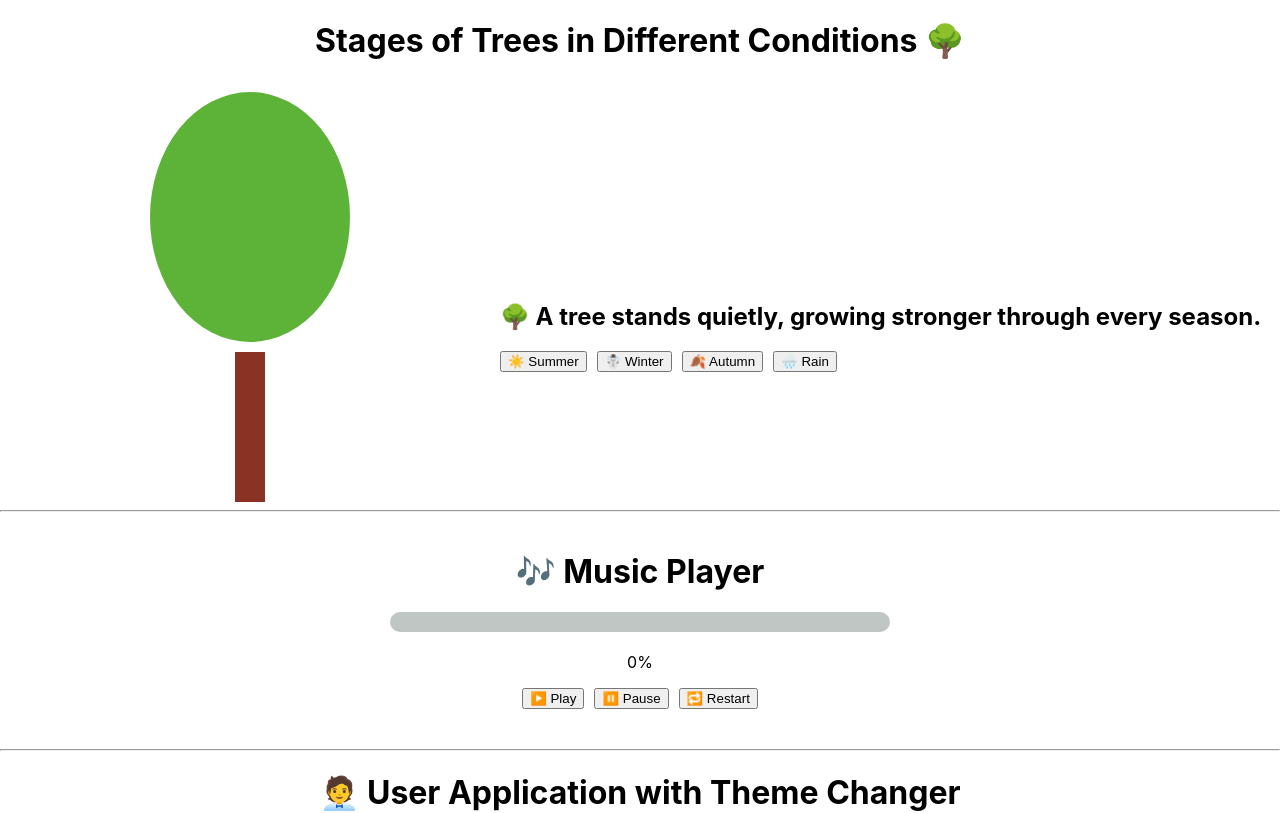
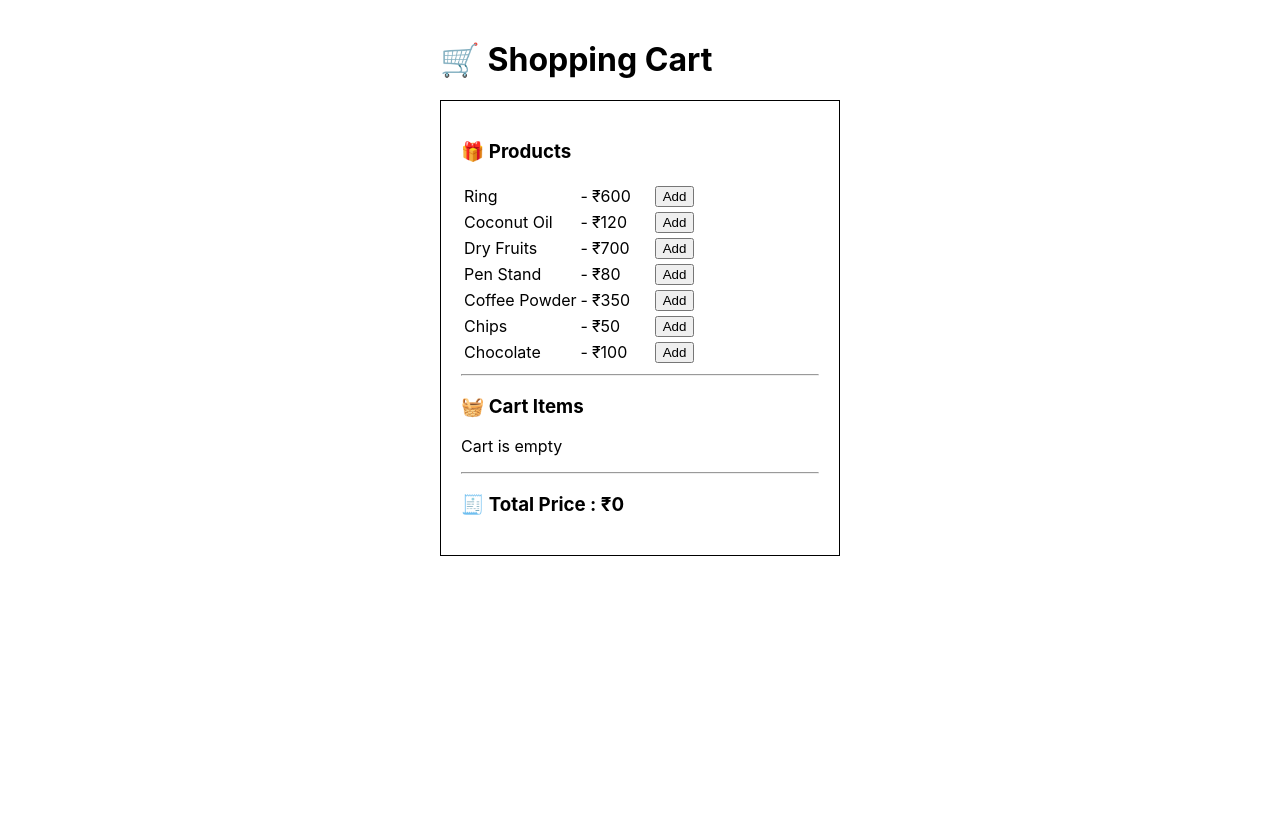
Before and after one commit to KethraPackiamB/react-hooks-deep-dive, a React (Create React App) app: page / in a window 1280 px wide. Shown: the top 813 px of the page. Built offline with nearby package versions, Linux system fonts and the light colour scheme.

Commit message:
Created SHopping cart by useReducer

```diff
--- a/src/App.js
+++ b/src/App.js
@@ -5,16 +5,18 @@ import MusicPlayerByUseEffect from './Components/MusicPlayerByUseEffect';
 import SettingPanel from './Components/AppPanelSettingByContextAPI/SettingPanel';
 import { SettingContextProvider } from './Components/AppPanelSettingByContextAPI/SettingContext';
 import UserApp from './Components/AppPanelSettingByContextAPI/UserApp';
+import ShoppingCartbyUseReducer from './Components/ShoppingCartbyUseReducer';
 
 function App() {
   return (
     <div>
-      <TreeStageChangesByUseState/>
-      <MusicPlayerByUseEffect/>
-      <SettingContextProvider>
+      {/* <TreeStageChangesByUseState/> */}
+      {/* <MusicPlayerByUseEffect/> */}
+      {/* <SettingContextProvider>
       <SettingPanel/>
       <UserApp/>
-      </SettingContextProvider>
+      </SettingContextProvider> */}
+      <ShoppingCartbyUseReducer/>
     </div>
   );
 }
--- a/src/Components/AppPanelSettingByContextAPI/SettingPanel.jsx
+++ b/src/Components/AppPanelSettingByContextAPI/SettingPanel.jsx
@@ -13,7 +13,7 @@ const SettingPanel = () => {
       <div
         style={{
           width: "200px",
-          margin: "40px auto",
+          margin: "30px auto",
           textAlign: "center",
           border: "1px solid #000",
           padding: "20px 0",
--- a/src/Components/AppPanelSettingByContextAPI/UserApp.jsx
+++ b/src/Components/AppPanelSettingByContextAPI/UserApp.jsx
@@ -13,12 +13,12 @@ const UserApp = () => {
         color: settings.themeColor,
         borderRadius: "10px",
         margin: "30px auto",
-        width: "500px",
+        width: "600px",
       }}
     >
       <h1>📝 User Panel</h1>
       <p>
-        Hi User, here you can change the theme of this app as your convinent.
+        Hi User, here you can change the theme of this app as you want.
       </p>
     </div>
   );
--- /dev/null
+++ b/src/Components/ShoppingCartbyUseReducer.jsx
@@ -0,0 +1,180 @@
+import React, { useReducer } from "react";
+
+const initialState = {
+  cart: [],
+};
+
+const cartReducer = (state, action) => {
+  switch (action.type) {
+    case "ADD_TO_CART": {
+      const existingItem = state.cart.find(
+        (item) => item.id === action.payload.id,
+      );
+
+      if (existingItem) {
+        return {
+          ...state,
+          cart: state.cart.map((item) =>
+            item.id === action.payload.id
+              ? { ...item, quantity: item.quantity + 1 }
+              : item,
+          ),
+        };
+      }
+      return {
+        ...state,
+        cart: [...state.cart, { ...action.payload, quantity: 1 }],
+      };
+    }
+
+    case "INCREASE_QUANTITY": {
+      return {
+        ...state,
+        cart: state.cart.map((item) =>
+          item.id === action.payload
+            ? { ...item, quantity: item.quantity + 1 }
+            : item,
+        ),
+      };
+    }
+
+    case "DECREASE_QUANTITY": {
+      return {
+        ...state,
+        cart: state.cart
+          .map((item) =>
+            item.id === action.payload
+              ? { ...item, quantity: item.quantity - 1 }
+              : item,
+          )
+          .filter((item) => item.quantity > 0),
+      };
+    }
+
+    case "REMOVE_ITEM": {
+      return {
+        ...state,
+        cart: state.cart.filter((item) => item.id !== action.payload),
+      };
+    }
+
+    case "CLEAR_CART": {
+      return initialState;
+    }
+
+    default:
+      return state;
+      break;
+  }
+};
+
+const products = [
+  { id: "1", name: "Ring", amount: "600" },
+  { id: "2", name: "Coconut Oil", amount: "120" },
+  { id: "3", name: "Dry Fruits", amount: "700" },
+  { id: "4", name: "Pen Stand", amount: "80" },
+  { id: "5", name: "Coffee Powder", amount: "350" },
+  { id: "6", name: "Chips", amount: "50" },
+  { id: "7", name: "Chocolate", amount: "100" },
+];
+
+const ShoppingCartbyUseReducer = () => {
+  const [state, dispatch] = useReducer(cartReducer, initialState);
+  console.log(state);
+
+  const totalPrice = state.cart.reduce(
+    (sum, item) => sum + item.amount * item.quantity,
+    0,
+  );
+
+  return (
+    <div style={{ width: "400px", margin: "40px auto" }}>
+      <h1>🛒 Shopping Cart</h1>
+      <div style={{ border: "1px solid #000", padding: "20px" }}>
+        <div>
+          <h3>🎁 Products</h3>
+
+          <table>
+            {/* <thead>
+            <th>
+               <tr>
+                <td>Products</td>
+                <td></td>
+                <td>Price</td>
+                <td></td>
+                <td>Add</td>
+               </tr>
+            </th>
+        </thead> */}
+            <tbody>
+              {products.map((product) => (
+                <tr key={product.id}>
+                  <td>{product.name}</td>
+                  <td> - </td>
+                  <td>₹{product.amount}</td>
+                  <td>
+                    <button
+                      onClick={() =>
+                        dispatch({ type: "ADD_TO_CART", payload: product })
+                      }
+                      style={{ marginLeft: "20px" }}
+                    >
+                      Add
+                    </button>
+                  </td>
+                </tr>
+              ))}
+            </tbody>
+          </table>
+        </div>
+        <hr />
+
+        <h3>🧺 Cart Items</h3>
+        {state.cart.length === 0 && <p>Cart is empty</p>}
+        {state.cart.map((item) => (
+          <div key={item.id}>
+            <span>
+              {item.name} - ₹{item.amount}
+            </span>
+            <br />
+            Quantity : {item.quantity}
+            <div style={{ display: "flex", gap: "8px", marginTop: "8px" }}>
+              <button
+                onClick={() =>
+                  dispatch({ type: "INCREASE_QUANTITY", payload: item.id })
+                }
+              >
+                +
+              </button>
+              <button
+                onClick={() =>
+                  dispatch({ type: "DECREASE_QUANTITY", payload: item.id })
+                }
+              >
+                -
+              </button>
+              <button
+                onClick={() =>
+                  dispatch({ type: "REMOVE_ITEM", payload: item.id })
+                }
+              >
+                Remove
+              </button>
+            </div>
+          </div>
+        ))}
+
+        <hr />
+
+        <h3>🧾 Total Price : ₹{totalPrice}</h3>
+        {state.cart.length > 0 && (
+          <button onClick={() => dispatch({ type: "CLEAR_CART" })}>
+            Buy Now
+          </button>
+        )}
+      </div>
+    </div>
+  );
+};
+
+export default ShoppingCartbyUseReducer;
```
